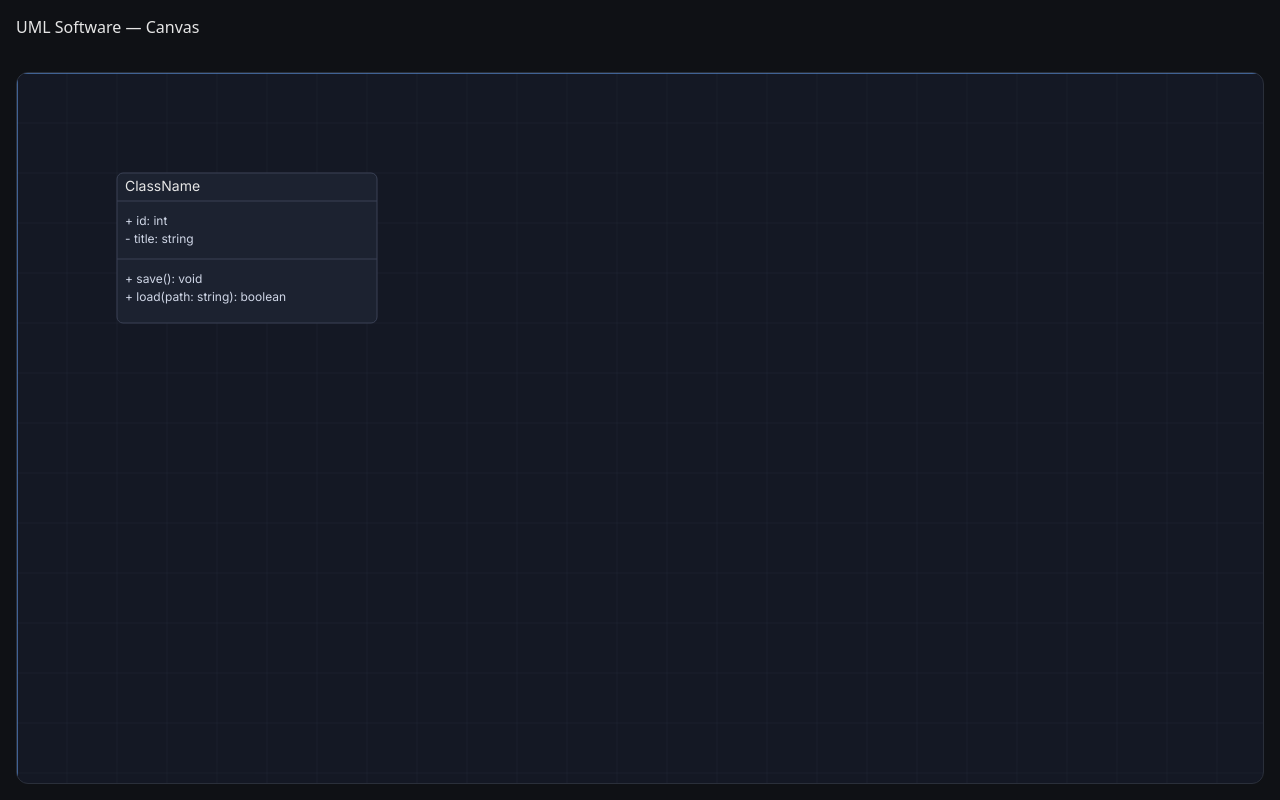
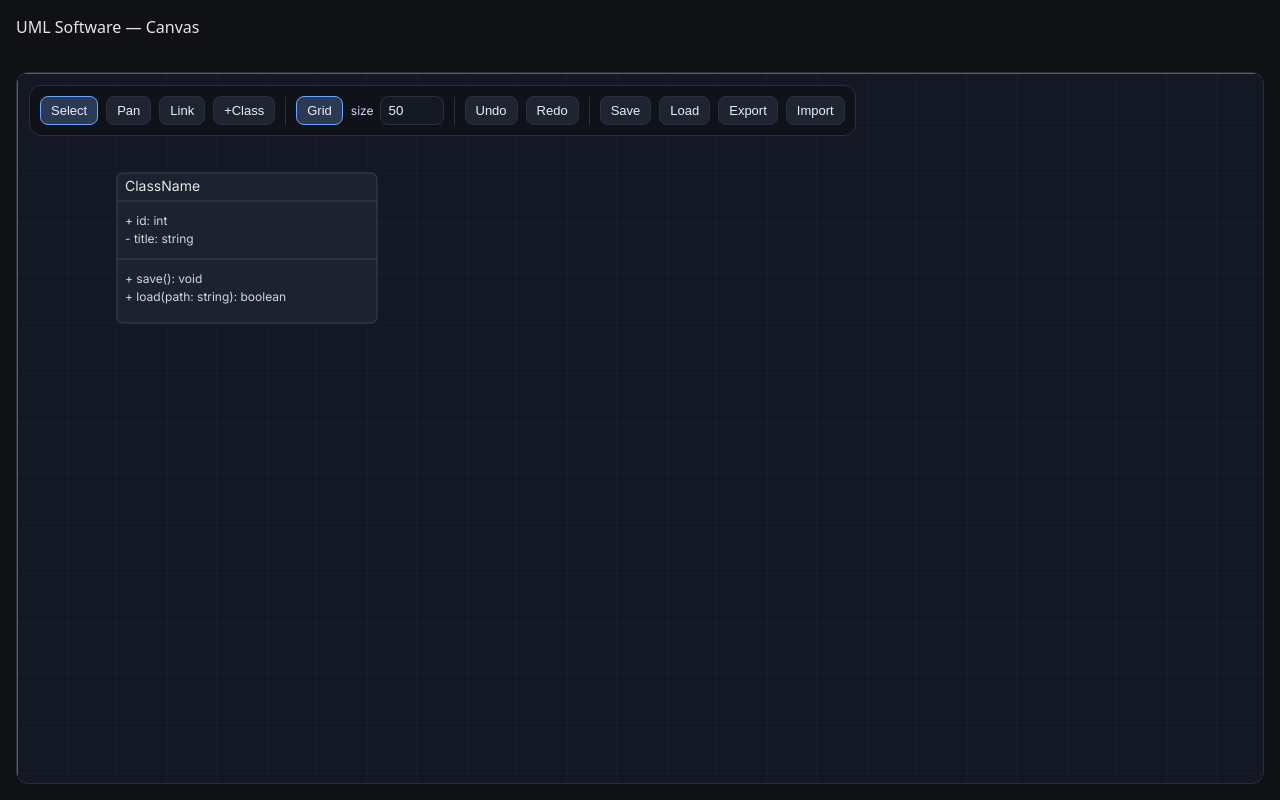
Before and after one commit to riphyr/UML-Software, a React (Vite) app in the folder app/: page / in a window 1280 px wide. Built offline with nearby package versions, Linux system fonts and the light colour scheme.

Commit message:
Implement first version of UI/UX - Toolbar

```diff
--- a/app/src/components/DiagramCanvas.tsx
+++ b/app/src/components/DiagramCanvas.tsx
@@ -1,17 +1,17 @@
 import { useRef } from "react";
-import type { MouseEvent } from "react";
 
 import ClassNode from "./nodes/ClassNode";
 import InlineEditors from "./canvas/InlineEditors";
 import RelationLayer from "./relations/RelationLayer";
 import Grid from "./canvas/Grid";
 import Axes from "./canvas/Axes";
+import ContextMenu from "./contextmenu/ContextMenu";
+
+import Toolbar from "./ui/toolbar/Toolbar";
 
 import { NODE_ATTR_START_Y, getAttrsCount, getMethodsStartY } from "./nodes/layout";
 import { screenToWorld } from "../utils/coords";
-import { makeSnapshot, type DiagramSnapshotV2 } from "../model/diagram";
-
-import ContextMenu from "./contextmenu/ContextMenu";
+import { makeSnapshot } from "../model/diagram";
 
 import { useCamera } from "./canvas/useCamera";
 import { useNodeManipulation } from "./canvas/useNodeManipulation";
@@ -61,50 +61,41 @@ export default function DiagramCanvas() {
         camera: cameraApi.camera,
         getViewById: (id: string) => state.viewsById[id],
         setViewsById: state.setViewsById,
-        disabled: (editApi.editingName || editApi.isEditingLine) || relApi.mode,
+        disabled: (editApi.editingName || editApi.isEditingLine) || (state.mode === "link"),
+        grid: { enabled: state.grid.enabled, size: state.grid.size },
     });
 
     function focusRoot() {
         rootRef.current?.focus();
     }
 
-    function getLocalScreenPointFromMouseEvent(e: MouseEvent) {
+    function getLocalScreenPointFromMouseEvent(e: any) {
         const rect = svgRef.current!.getBoundingClientRect();
         return { sx: e.clientX - rect.left, sy: e.clientY - rect.top };
     }
 
+    const actions = useDiagramActions({
+        state,
+        undo: { pushSnapshot: () => undoApi.pushSnapshot() },
+        edit: editApi,
+        rel: { mode: relApi.mode, setKind: relApi.setKind, cancel: relApi.cancel },
+        ctxMenu: { close: () => ctxMenu.close() },
+        persistence,
+    });
+
     const ctxMenu = useContextMenu({
         classes: state.classes,
         relations: state.relations,
-        onAction: (a) => actions.onContextAction(a),
+        onAction: actions.onContextAction,
     });
 
-    function applySnapshot(s: DiagramSnapshotV2) {
-        state.setClasses(s.classes);
-        state.setViewsById(s.viewsById);
-        state.setRelations(s.relations);
-
-        state.setSelectedId(null);
-        state.setSelectedRelationId(null);
-
-        ctxMenu.close();
-        relApi.cancel();
-        editApi.cancelLineEdit();
-        editApi.cancelNameEdit();
+    function applySnapshot(s: any) {
+        actions.applySnapshot(s);
     }
 
     const undoApi = useUndoRedo({
         getSnapshot: () => makeSnapshot(state.classes, state.viewsById, state.relations),
         applySnapshot,
-    });
-
-    const actions = useDiagramActions({
-        state,
-        undo: { pushSnapshot: undoApi.pushSnapshot },
-        edit: editApi,
-        rel: { mode: relApi.mode, setKind: relApi.setKind, cancel: relApi.cancel },
-        ctxMenu,
-        persistence,
     });
 
     const input = useDiagramInput({
@@ -114,7 +105,11 @@ export default function DiagramCanvas() {
         state,
         cameraApi,
         nodeManip,
-        relApi,
+        relApi: {
+            ...relApi,
+            // assure typage si TS râle (selon ton patch du hook relations)
+            setActive: (relApi as any).setActive,
+        } as any,
         editApi,
         undoApi,
         ctxMenu,
@@ -123,6 +118,7 @@ export default function DiagramCanvas() {
             deleteSelected: actions.deleteSelected,
             setRelationKindOnSelected: actions.setRelationKindOnSelected,
             editSelectedRelationLabel: actions.editSelectedRelationLabel,
+            createClassAt: actions.createClassAtWorld,
         },
     });
 
@@ -135,15 +131,34 @@ export default function DiagramCanvas() {
             tabIndex={0}
             onKeyDown={input.onKeyDown}
             onContextMenuCapture={(e) => e.preventDefault()}
-            style={{ width: "100%", height: "100%", outline: "none" }}
+            style={{ width: "100%", height: "100%", outline: "none", position: "relative" }}
         >
+            <Toolbar
+                mode={state.mode}
+                setMode={(m) => state.setMode(m)}
+                grid={state.grid}
+                toggleGrid={() => state.setGrid(g => ({ ...g, enabled: !g.enabled }))}
+                setGridSize={(n) => state.setGrid(g => ({ ...g, size: Math.max(10, Math.round(n)) }))}
+                undo={() => undoApi.undo()}
+                redo={() => undoApi.redo()}
+                save={() => persistence.saveLocal()}
+                load={() => persistence.loadLocal()}
+                exportFile={() => { void persistence.exportFile(); }}
+                importFile={() => { void persistence.importFile(); }}
+            />
+
             <svg
                 ref={svgRef}
                 width="100%"
                 height="100%"
                 style={{
                     display: "block",
-                    cursor: cameraApi.isPanning ? "grabbing" : (relApi.mode ? "crosshair" : "default"),
+                    cursor:
+                        cameraApi.isPanning ? "grabbing"
+                            : state.mode === "link" ? "crosshair"
+                                : state.mode === "pan" ? "grab"
+                                    : state.mode === "addClass" ? "copy"
+                                        : "default",
                     userSelect: "none",
                 }}
                 onMouseMove={input.onMouseMove}
@@ -165,7 +180,13 @@ export default function DiagramCanvas() {
                 />
 
                 <g transform={`translate(${cameraApi.camera.x}, ${cameraApi.camera.y}) scale(${cameraApi.camera.scale})`}>
-                    <Grid width={2000} height={2000} scale={cameraApi.camera.scale} />
+                    <Grid
+                        width={2000}
+                        height={2000}
+                        scale={cameraApi.camera.scale}
+                        enabled={state.grid.enabled}
+                        base={state.grid.size}
+                    />
                     <Axes />
 
                     <RelationLayer
@@ -238,21 +259,21 @@ export default function DiagramCanvas() {
                                 editing={isSelected && editApi.editingName}
                                 onMouseDown={e => input.onNodeMouseDown(c.id, e)}
                                 onResizeStart={(handle, e) => input.onResizeStart(c.id, handle, e)}
+                                onSelect={e => input.onNodeSelectOnly(c.id, e)}
                                 onDoubleClickName={() => {
-                                    if (relApi.mode) return;
+                                    if (state.mode === "link") return;
                                     state.setSelectedId(c.id);
                                     state.setSelectedRelationId(null);
                                     requestAnimationFrame(() => editApi.startEditName());
                                 }}
-                                onSelect={e => input.onNodeSelectOnly(c.id, e)}
                                 onDoubleClickAttribute={i => {
-                                    if (relApi.mode) return;
+                                    if (state.mode === "link") return;
                                     state.setSelectedId(c.id);
                                     state.setSelectedRelationId(null);
                                     requestAnimationFrame(() => editApi.startEditAttribute(i));
                                 }}
                                 onDoubleClickMethod={i => {
-                                    if (relApi.mode) return;
+                                    if (state.mode === "link") return;
                                     state.setSelectedId(c.id);
                                     state.setSelectedRelationId(null);
                                     requestAnimationFrame(() => editApi.startEditMethod(i));
@@ -264,7 +285,9 @@ export default function DiagramCanvas() {
 
                                     cameraApi.allowPan(false);
 
-                                    const { sx, sy } = getLocalScreenPointFromMouseEvent(e);
+                                    const rect = svgRef.current!.getBoundingClientRect();
+                                    const sx = e.clientX - rect.left;
+                                    const sy = e.clientY - rect.top;
                                     const world = screenToWorld(sx, sy, cameraApi.camera);
 
                                     state.setSelectedId(c.id);
--- a/app/src/components/canvas/useDiagramActions.ts
+++ b/app/src/components/canvas/useDiagramActions.ts
@@ -280,5 +280,8 @@ export function useDiagramActions(args: {
         editSelectedRelationLabel,
         applySnapshot,
         makeCurrentSnapshot: () => makeSnapshot(state.classes, state.viewsById, state.relations),
+
+        // NEW: utilisé par le mode "addClass" (toolbar + clic fond)
+        createClassAtWorld,
     };
 }
--- a/app/src/components/canvas/useDiagramInput.ts
+++ b/app/src/components/canvas/useDiagramInput.ts
@@ -1,4 +1,4 @@
-import { useRef, type KeyboardEvent, type MouseEvent } from "react";
+import { useEffect, useRef, type KeyboardEvent, type MouseEvent } from "react";
 
 import type { DiagramSnapshotV2 } from "../../model/diagram";
 import type { UmlRelation } from "../../model/relation";
@@ -30,6 +30,10 @@ type NodeManipApi = {
 type RelCreationApi = {
     mode: boolean;
     hasFrom: boolean;
+
+    // NEW: contrôle explicite du mode (piloté par state.mode)
+    setActive: (active: boolean) => void;
+
     toggleMode: () => void;
     startFrom: (id: string) => void;
     commitTo: (id: string) => void;
@@ -76,6 +80,9 @@ export function useDiagramInput(args: {
         deleteSelected: () => void;
         setRelationKindOnSelected: (k: UmlRelation["kind"]) => void;
         editSelectedRelationLabel: () => void;
+
+        // NEW: pour le mode addClass
+        createClassAt: (worldX: number, worldY: number) => void;
     };
 }) {
     const {
@@ -95,12 +102,32 @@ export function useDiagramInput(args: {
 
     const manipStartSnapshotRef = useRef<DiagramSnapshotV2 | null>(null);
 
+    useEffect(() => {
+        if (state.mode === "link") relApi.setActive(true);
+        else relApi.setActive(false);
+    }, [state.mode, relApi]);
+
     function onBackgroundMouseDown(e: MouseEvent<SVGRectElement>) {
         if (e.button !== 0) return;
 
         ctxMenu.close();
         focusRoot();
 
+        if (state.mode === "addClass") {
+            editApi.commitLineEdit();
+            editApi.commitNameEdit();
+
+            const { sx, sy } = getLocalScreenPointFromMouseEvent(e);
+            const world = screenToWorld(sx, sy, cameraApi.camera);
+
+            undoApi.pushSnapshot();
+            actions.createClassAt(world.x, world.y);
+
+            state.setMode("select");
+            return;
+        }
+
+        // mode pan OU select : désélection + pan si pan, sinon pan autorisé uniquement sur fond
         editApi.commitLineEdit();
         editApi.commitNameEdit();
 
@@ -248,17 +275,25 @@ export function useDiagramInput(args: {
             }
         }
 
-        if (e.key === "r" || e.key === "R") {
-            if (editApi.editingName || editApi.isEditingLine) return;
-            e.preventDefault();
-            relApi.toggleMode();
-            return;
+        if (!editApi.editingName && !editApi.isEditingLine) {
+            const k = e.key.toLowerCase();
+
+            if (k === "v") { e.preventDefault(); state.setMode("select"); return; }
+            if (k === "h") { e.preventDefault(); state.setMode("pan"); return; }
+            if (k === "l") { e.preventDefault(); state.setMode("link"); return; }
+            if (k === "c") { e.preventDefault(); state.setMode("addClass"); return; }
+
+            if (k === "g") {
+                e.preventDefault();
+                state.setGrid(g => ({ ...g, enabled: !g.enabled }));
+                return;
+            }
         }
 
         if (e.key === "Escape") {
-            if (relApi.mode) {
+            if (state.mode === "link") {
                 e.preventDefault();
-                relApi.cancel();
+                state.setMode("select");
                 return;
             }
         }
--- a/app/src/components/canvas/useDiagramState.ts
+++ b/app/src/components/canvas/useDiagramState.ts
@@ -4,6 +4,7 @@ import type { UmlClass } from "../../model/uml";
 import type { ViewsById } from "../../model/views";
 import type { NodeView } from "../../model/view";
 import type { UmlRelation } from "../../model/relation";
+import type { EditorMode, GridState } from "../../model/ui";
 
 const DEFAULT_NODE_W = 260;
 const DEFAULT_NODE_H = 150;
@@ -23,6 +24,12 @@ export type DiagramStateApi = {
 
     selectedRelationId: string | null;
     setSelectedRelationId: Dispatch<SetStateAction<string | null>>;
+
+    mode: EditorMode;
+    setMode: Dispatch<SetStateAction<EditorMode>>;
+
+    grid: GridState;
+    setGrid: Dispatch<SetStateAction<GridState>>;
 
     selectedClass: UmlClass | null;
     selectedView: NodeView | null;
@@ -47,6 +54,9 @@ export function useDiagramState(): DiagramStateApi {
     const [selectedId, setSelectedId] = useState<string | null>(null);
     const [selectedRelationId, setSelectedRelationId] = useState<string | null>(null);
 
+    const [mode, setMode] = useState<EditorMode>("select");
+    const [grid, setGrid] = useState<GridState>({ enabled: true, size: 50 });
+
     const selectedClass = useMemo(
         () => (selectedId ? classes.find(c => c.id === selectedId) ?? null : null),
         [classes, selectedId]
@@ -68,6 +78,10 @@ export function useDiagramState(): DiagramStateApi {
         setSelectedId,
         selectedRelationId,
         setSelectedRelationId,
+        mode,
+        setMode,
+        grid,
+        setGrid,
         selectedClass,
         selectedView,
     };
--- a/app/src/components/canvas/useNodeManipulation.ts
+++ b/app/src/components/canvas/useNodeManipulation.ts
@@ -6,14 +6,25 @@ import { updateView } from "../../model/views";
 
 export type ResizeHandle = "nw" | "ne" | "sw" | "se";
 
+export type GridSnap = {
+    enabled: boolean;
+    size: number;
+};
+
+function snap(v: number, grid: GridSnap | undefined) {
+    if (!grid || !grid.enabled) return v;
+    return Math.round(v / grid.size) * grid.size;
+}
+
 export function useNodeManipulation(params: {
     svgRef: React.RefObject<SVGSVGElement | null>;
     camera: Camera;
     getViewById: (id: string) => NodeView | undefined;
     setViewsById: React.Dispatch<React.SetStateAction<ViewsById>>;
     disabled: boolean;
+    grid?: GridSnap;
 }) {
-    const { svgRef, camera, getViewById, setViewsById, disabled } = params;
+    const { svgRef, camera, getViewById, setViewsById, disabled, grid } = params;
 
     const [draggingNode, setDraggingNode] = useState(false);
     const [resizing, setResizing] = useState<ResizeHandle | null>(null);
@@ -86,28 +97,55 @@ export function useNodeManipulation(params: {
         const { sx, sy } = getLocalScreenPoint(e);
         const world = screenToWorld(sx, sy, camera);
 
+        const MIN_W = 120;
+        const MIN_H = 60;
+
         if (resizing) {
             const dx = world.x - resizeStart.current.x;
             const dy = world.y - resizeStart.current.y;
 
-            let nx = resizeStart.current.vx;
-            let ny = resizeStart.current.vy;
-            let nw = resizeStart.current.w;
-            let nh = resizeStart.current.h;
+            let left = resizeStart.current.vx;
+            let top = resizeStart.current.vy;
+            let right = resizeStart.current.vx + resizeStart.current.w;
+            let bottom = resizeStart.current.vy + resizeStart.current.h;
 
-            if (resizing.includes("e")) nw += dx;
-            if (resizing.includes("s")) nh += dy;
-            if (resizing.includes("w")) {
-                nw -= dx;
-                nx += dx;
+            if (resizing.includes("e")) right += dx;
+            if (resizing.includes("s")) bottom += dy;
+            if (resizing.includes("w")) left += dx;
+            if (resizing.includes("n")) top += dy;
+
+            // min size avant snap
+            if (right - left < MIN_W) {
+                if (resizing.includes("w")) left = right - MIN_W;
+                else right = left + MIN_W;
             }
-            if (resizing.includes("n")) {
-                nh -= dy;
-                ny += dy;
+            if (bottom - top < MIN_H) {
+                if (resizing.includes("n")) top = bottom - MIN_H;
+                else bottom = top + MIN_H;
             }
 
-            nw = Math.max(120, nw);
-            nh = Math.max(60, nh);
+            // snap uniquement sur les bords manipulés
+            if (grid?.enabled) {
+                if (resizing.includes("w")) left = snap(left, grid);
+                if (resizing.includes("e")) right = snap(right, grid);
+                if (resizing.includes("n")) top = snap(top, grid);
+                if (resizing.includes("s")) bottom = snap(bottom, grid);
+
+                // re-min après snap
+                if (right - left < MIN_W) {
+                    if (resizing.includes("w")) left = right - MIN_W;
+                    else right = left + MIN_W;
+                }
+                if (bottom - top < MIN_H) {
+                    if (resizing.includes("n")) top = bottom - MIN_H;
+                    else bottom = top + MIN_H;
+                }
+            }
+
+            const nx = left;
+            const ny = top;
+            const nw = right - left;
+            const nh = bottom - top;
 
             didChangeRef.current = true;
             setViewsById(prev => updateView(prev, id, { x: nx, y: ny, width: nw, height: nh }));
@@ -115,8 +153,11 @@ export function useNodeManipulation(params: {
         }
 
         if (draggingNode) {
-            const nx = world.x - dragOffset.current.x;
-            const ny = world.y - dragOffset.current.y;
+            let nx = world.x - dragOffset.current.x;
+            let ny = world.y - dragOffset.current.y;
+
+            nx = snap(nx, grid);
+            ny = snap(ny, grid);
 
             didChangeRef.current = true;
             setViewsById(prev => updateView(prev, id, { x: nx, y: ny }));
--- a/app/src/components/relations/useRelationCreation.ts
+++ b/app/src/components/relations/useRelationCreation.ts
@@ -44,15 +44,18 @@ export function useRelationCreation(p: {
     const [kind, setKind] = useState<RelationKind>("assoc");
     const [preview, setPreview] = useState<Preview | null>(null);
 
+    function setActive(next: boolean) {
+        if (disabled) return;
+        setMode(next);
+        if (!next) setPreview(null);
+    }
+
     function toggleMode() {
-        if (disabled) return;
-        setMode(v => !v);
-        setPreview(null);
+        setActive(!mode);
     }
 
     function cancel() {
-        setMode(false);
-        setPreview(null);
+        setActive(false);
     }
 
     function startFrom(id: string) {
@@ -100,6 +103,7 @@ export function useRelationCreation(p: {
         kind,
         setKind,
 
+        setActive,
         toggleMode,
         cancel,
 
--- /dev/null
+++ b/app/src/components/ui/toolbar/Toolbar.tsx
@@ -0,0 +1,96 @@
+import ToolbarButton from "./ToolbarButton";
+import type { EditorMode, GridState } from "../../../model/ui";
+
+export default function Toolbar(p: {
+    mode: EditorMode;
+    setMode: (m: EditorMode) => void;
+
+    grid: GridState;
+    toggleGrid: () => void;
+    setGridSize: (n: number) => void;
+
+    undo: () => void;
+    redo: () => void;
+
+    save: () => void;
+    load: () => void;
+    exportFile: () => void;
+    importFile: () => void;
+}) {
+    return (
+        <div
+            style={{
+                position: "absolute",
+                top: 12,
+                left: 12,
+                display: "flex",
+                gap: 10,
+                alignItems: "center",
+                padding: 10,
+                borderRadius: 12,
+                border: "1px solid #2a3040",
+                background: "rgba(16, 18, 24, 0.85)",
+                backdropFilter: "blur(6px)",
+                zIndex: 10,
+            }}
+        >
+            <div style={{ display: "flex", gap: 8 }}>
+                <ToolbarButton active={p.mode === "select"} title="Select (V)" onClick={() => p.setMode("select")}>
+                    Select
+                </ToolbarButton>
+                <ToolbarButton active={p.mode === "pan"} title="Pan (H)" onClick={() => p.setMode("pan")}>
+                    Pan
+                </ToolbarButton>
+                <ToolbarButton active={p.mode === "link"} title="Link (L)" onClick={() => p.setMode("link")}>
+                    Link
+                </ToolbarButton>
+                <ToolbarButton active={p.mode === "addClass"} title="Add Class (C)" onClick={() => p.setMode("addClass")}>
+                    +Class
+                </ToolbarButton>
+            </div>
+
+            <div style={{ width: 1, height: 28, background: "#2a3040" }} />
+
+            <div style={{ display: "flex", gap: 8, alignItems: "center" }}>
+                <ToolbarButton active={p.grid.enabled} title="Toggle grid (G)" onClick={p.toggleGrid}>
+                    Grid
+                </ToolbarButton>
+
+                <label style={{ display: "flex", gap: 6, alignItems: "center", color: "#cdd6f4", fontSize: 12 }}>
+                    size
+                    <input
+                        type="number"
+                        value={p.grid.size}
+                        min={10}
+                        step={10}
+                        onChange={(e) => p.setGridSize(Number(e.target.value) || 10)}
+                        style={{
+                            width: 64,
+                            padding: "6px 8px",
+                            borderRadius: 8,
+                            border: "1px solid #2a3040",
+                            background: "#151924",
+                            color: "#e8eefc",
+                        }}
+                    />
+                </label>
+            </div>
+
+            <div style={{ width: 1, height: 28, background: "#2a3040" }} />
+
+            <div style={{ display: "flex", gap: 8 }}>
+                <ToolbarButton title="Undo (Ctrl+Z)" onClick={p.undo}>Undo</ToolbarButton>
+                <ToolbarButton title="Redo (Ctrl+Y / Ctrl+Shift+Z)" onClick={p.redo}>Redo</ToolbarButton>
+            </div>
+
+            <div style={{ width: 1, height: 28, background: "#2a3040" }} />
+
+            <div style={{ display: "flex", gap: 8 }}>
+                <ToolbarButton title="Save" onClick={p.save}>Save</ToolbarButton>
+                <ToolbarButton title="Load" onClick={p.load}>Load</ToolbarButton>
+                <ToolbarButton title="Export" onClick={p.exportFile}>Export</ToolbarButton>
+                <ToolbarButton title="Import" onClick={p.importFile}>Import</ToolbarButton>
+            </div>
+        </div>
+    );
+}
--- /dev/null
+++ b/app/src/components/ui/toolbar/ToolbarButton.tsx
@@ -0,0 +1,31 @@
+import type { ReactNode } from "react";
+
+export default function ToolbarButton(p: {
+    active?: boolean;
+    title: string;
+    onClick: () => void;
+    children: ReactNode;
+}) {
+    const bg = p.active ? "#2a3a55" : "#1e2430";
+    const border = p.active ? "#6aa9ff" : "#2a3040";
+
+    return (
+        <button
+            type="button"
+            title={p.title}
+            onClick={p.onClick}
+            style={{
+                padding: "6px 10px",
+                borderRadius: 8,
+                border: `1px solid ${border}`,
+                background: bg,
+                color: "#e8eefc",
+                fontSize: 13,
+                cursor: "pointer",
+                userSelect: "none",
+            }}
+        >
+            {p.children}
+        </button>
+    );
+}
--- /dev/null
+++ b/app/src/model/ui.ts
@@ -0,0 +1,6 @@
+export type EditorMode = "select" | "pan" | "link" | "addClass";
+
+export type GridState = {
+    enabled: boolean;
+    size: number;
+};
```
Also changed, not shown: app/src/components/canvas/Grid.tsx (+5 -4 lines).
